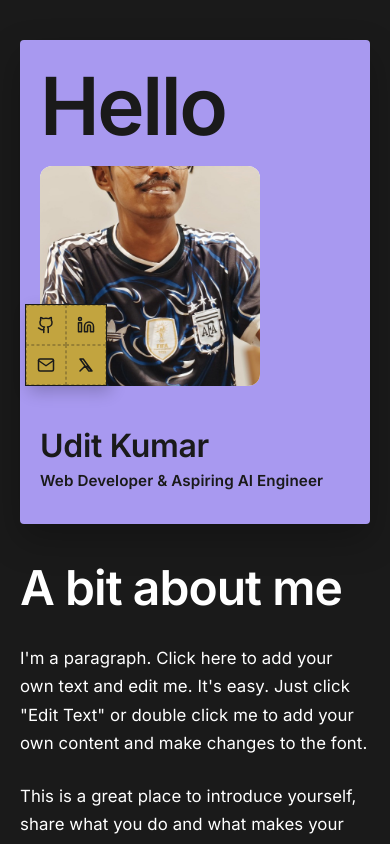
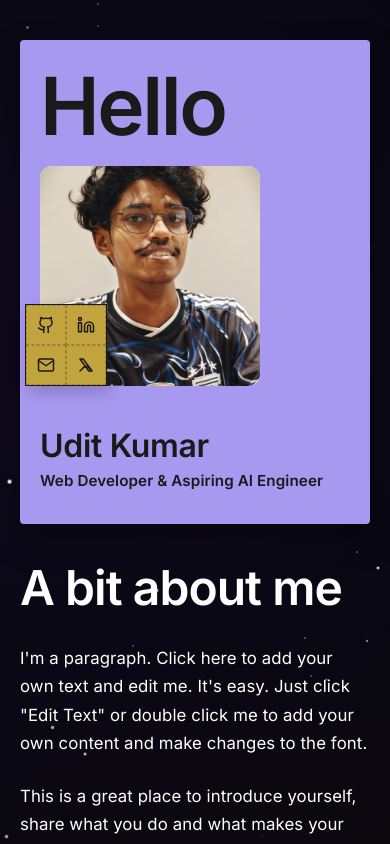
Before and after one commit to udit161/PORTFOLIO, a React (Vite) app in the folder frontend/: page / in a window 390 px wide. Shown: the top 844 px of the page. Built offline with nearby package versions, Linux system fonts and the light colour scheme; a web font is replaced by a local one.

Commit message:
feat: restore meteorite space background and adjust user photo crop position

```diff
--- a/frontend/src/App.css
+++ b/frontend/src/App.css
@@ -4,8 +4,12 @@
 .wix-portfolio-root {
   min-height: 100vh;
   width: 100%;
-  background-color: #1a1a1a; /* Dark charcoal */
-  color: #ffffff;
+  position: relative;
+  background-color: var(--bg);
+  background-image:
+    radial-gradient(circle at 10% 20%, rgba(26, 15, 54, 0.4) 0%, transparent 50%),
+    radial-gradient(circle at 90% 80%, rgba(54, 20, 15, 0.35) 0%, transparent 50%);
+  overflow-x: hidden;
   display: flex;
   flex-direction: column;
   align-items: center;
@@ -103,6 +107,7 @@
   width: 100%;
   height: 100%;
   object-fit: cover;
+  object-position: center 12%; /* Shift crop up to center on your face */
   border-radius: 12px;
   display: block;
 }
@@ -349,3 +354,100 @@ a.footer-val:hover {
   line-height: 1.6;
   margin: 0;
 }
+
+/* ==========================================================================
+   Starry Sky & Shooting Meteorites (Meteorite Theme Background)
+   ========================================================================== */
+.stars-container {
+  position: absolute;
+  inset: 0;
+  width: 100%;
+  height: 100%;
+  pointer-events: none;
+  z-index: 0;
+}
+
+.star {
+  position: absolute;
+  background-color: #ffffff;
+  border-radius: 50%;
+  opacity: 0.3;
+  animation: twinkle infinite ease-in-out;
+}
+
+@keyframes twinkle {
+  0%, 100% { opacity: 0.15; transform: scale(0.8); }
+  50% { opacity: 1; transform: scale(1.3); }
+}
+
+.shooting-stars-container {
+  position: absolute;
+  inset: 0;
+  width: 100%;
+  height: 100%;
+  pointer-events: none;
+  z-index: 1;
+  overflow: hidden;
+}
+
+.meteorite {
+  position: absolute;
+  width: 100px;
+  height: 2px;
+  background: linear-gradient(90deg, rgba(255, 140, 0, 1) 0%, rgba(255, 215, 0, 0.4) 30%, rgba(255, 255, 255, 0) 100%);
+  border-radius: 100px;
+  opacity: 0;
+  transform: rotate(-35deg) scaleX(0);
+  transform-origin: left center;
+  filter: drop-shadow(0 0 6px #ff8c00);
+}
+
+.met-1 {
+  top: 10%;
+  right: 15%;
+  animation: shoot 8s infinite ease-in-out;
+  animation-delay: 1s;
+}
+
+.met-2 {
+  top: 35%;
+  right: 5%;
+  animation: shoot 11s infinite ease-in-out;
+  animation-delay: 4s;
+  width: 150px;
+  filter: drop-shadow(0 0 8px #ff4500);
+}
+
+.met-3 {
+  top: 60%;
+  right: 40%;
+  animation: shoot 7s infinite ease-in-out;
+  animation-delay: 2s;
+  width: 80px;
+}
+
+.met-4 {
+  top: 15%;
+  right: 60%;
+  animation: shoot 14s infinite ease-in-out;
+  animation-delay: 7s;
+  width: 120px;
+}
+
+@keyframes shoot {
+  0% {
+    transform: rotate(-35deg) translateX(0) scaleX(0);
+    opacity: 0;
+  }
+  1% {
+    opacity: 1;
+  }
+  6% {
+    transform: rotate(-35deg) translateX(-450px) scaleX(1.5);
+    opacity: 0;
+  }
+  100% {
+    transform: rotate(-35deg) translateX(-450px) scaleX(1.5);
+    opacity: 0;
+  }
+}
--- a/frontend/src/App.jsx
+++ b/frontend/src/App.jsx
@@ -1,9 +1,46 @@
 import userPic from './assets/user_pic.jpg';
 import './App.css';
+
+// Pre-generate static stars for performance
+const STARS = Array.from({ length: 80 }).map((_, i) => ({
+  id: i,
+  left: `${Math.random() * 100}%`,
+  top: `${Math.random() * 100}%`,
+  size: Math.random() * 2 + 1,
+  delay: `${Math.random() * 8}s`,
+  duration: `${Math.random() * 4 + 3}s`,
+}));
 
 export default function App() {
   return (
     <div className="wix-portfolio-root">
+
+      {/* 1. Twinkling Stars Background */}
+      <div className="stars-container">
+        {STARS.map((star) => (
+          <div
+            key={star.id}
+            className="star"
+            style={{
+              left: star.left,
+              top: star.top,
+              width: `${star.size}px`,
+              height: `${star.size}px`,
+              animationDelay: star.delay,
+              animationDuration: star.duration,
+            }}
+          />
+        ))}
+      </div>
+
+      {/* 2. Automated Shooting Stars / Meteorites */}
+      <div className="shooting-stars-container">
+        <div className="meteorite met-1" />
+        <div className="meteorite met-2" />
+        <div className="meteorite met-3" />
+        <div className="meteorite met-4" />
+      </div>
+
       <div className="wix-portfolio-container">
 
         {/* Left Column: Lavender Card Block */}
```
